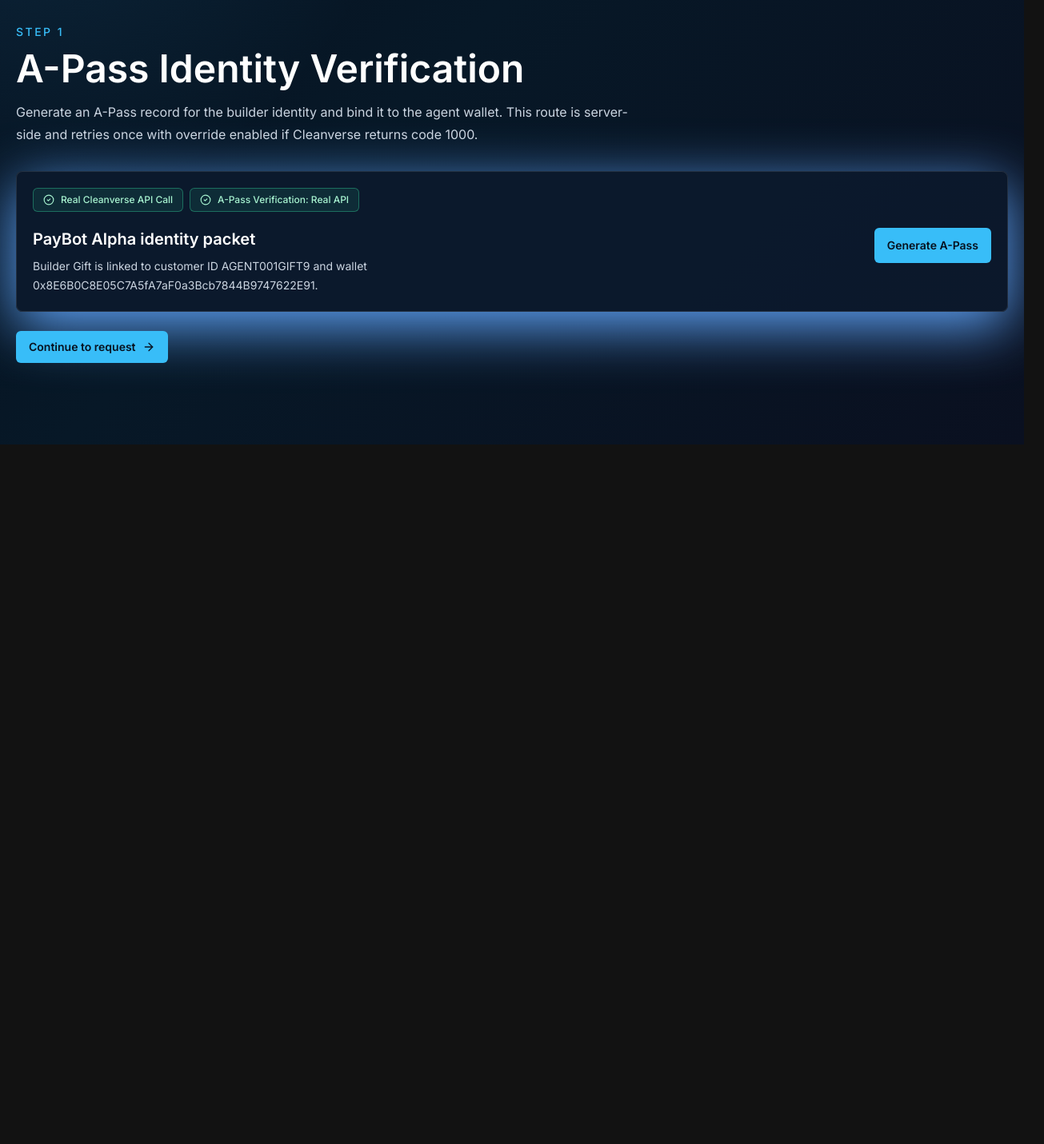
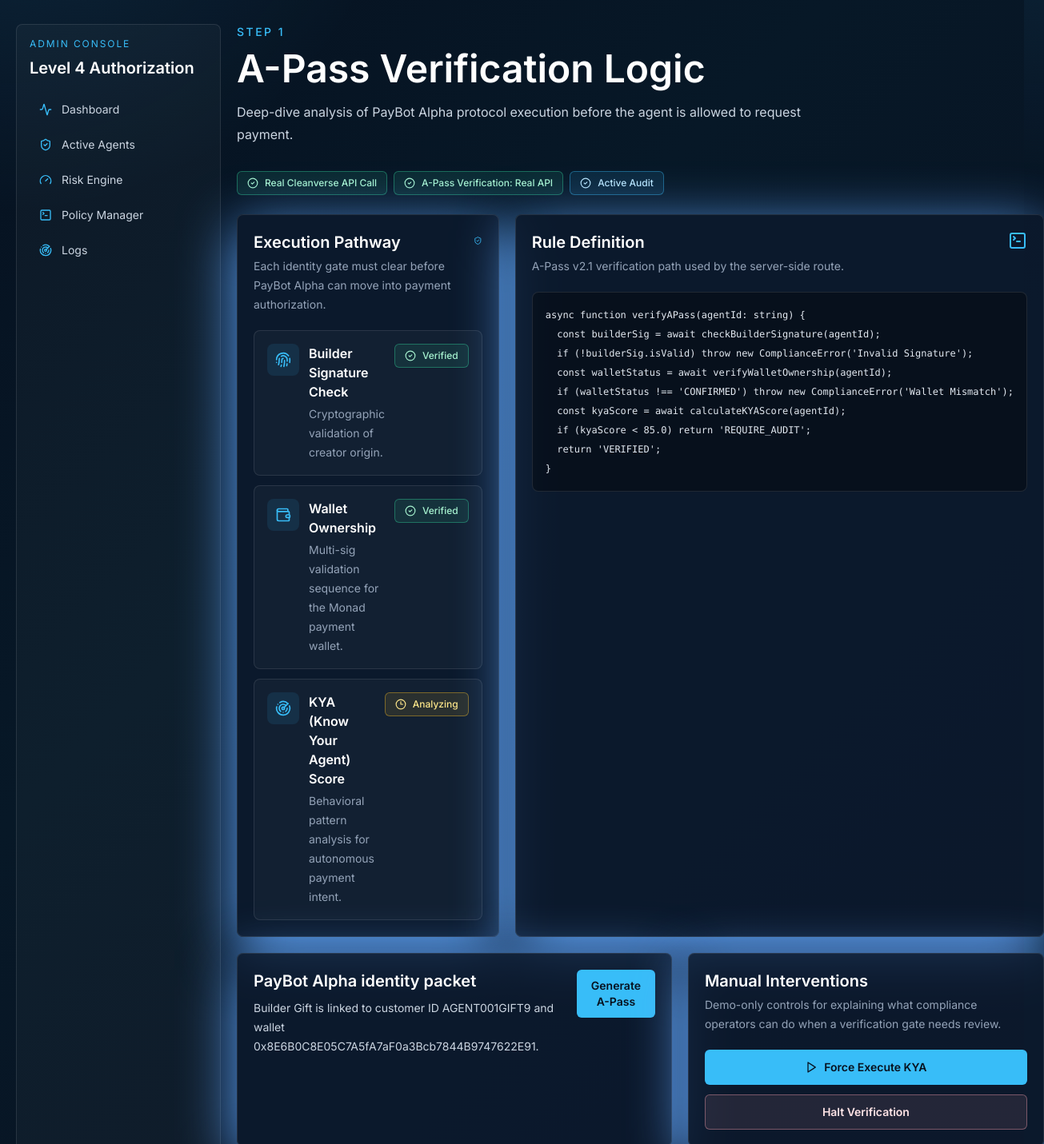
Before and after one commit to Kohap/agentpay-guardian, a Next.js app: page /verification in a window 1280 px wide. Shown: the part 244-1675 px from the top of the page at 80% size, 1305 px wide, since content can reach past the window. Before the commit the page ends 800 px from the top, so only its background shows below. Built offline with nearby package versions, Linux system fonts and the light colour scheme.

Commit message:
Apply verification logic UX design

```diff
--- a/app/verification/page.tsx
+++ b/app/verification/page.tsx
@@ -1,21 +1,168 @@
+import {
+  Activity,
+  Fingerprint,
+  Gauge,
+  Play,
+  Radar,
+  ShieldCheck,
+  TerminalSquare,
+  Wallet,
+} from "lucide-react";
 import { AppShell } from "@/components/shell";
 import { ActionPanel } from "@/components/action-panel";
-import { ApiLabel, PageHeader, Panel, PrimaryLink, StatusPill } from "@/components/ui";
+import {
+  ApiLabel,
+  PageHeader,
+  Panel,
+  PrimaryLink,
+  StatusPill,
+} from "@/components/ui";
 import { demoAgent } from "@/lib/demo-data";
+
+const pathway = [
+  {
+    title: "Builder Signature Check",
+    detail: "Cryptographic validation of creator origin.",
+    icon: Fingerprint,
+    status: "Verified",
+    tone: "success" as const,
+  },
+  {
+    title: "Wallet Ownership",
+    detail: "Multi-sig validation sequence for the Monad payment wallet.",
+    icon: Wallet,
+    status: "Verified",
+    tone: "success" as const,
+  },
+  {
+    title: "KYA (Know Your Agent) Score",
+    detail: "Behavioral pattern analysis for autonomous payment intent.",
+    icon: Radar,
+    status: "Analyzing",
+    tone: "warning" as const,
+  },
+];
+
+const ruleLines = [
+  "async function verifyAPass(agentId: string) {",
+  "  const builderSig = await checkBuilderSignature(agentId);",
+  "  if (!builderSig.isValid) throw new ComplianceError('Invalid Signature');",
+  "  const walletStatus = await verifyWalletOwnership(agentId);",
+  "  if (walletStatus !== 'CONFIRMED') throw new ComplianceError('Wallet Mismatch');",
+  "  const kyaScore = await calculateKYAScore(agentId);",
+  "  if (kyaScore < 85.0) return 'REQUIRE_AUDIT';",
+  "  return 'VERIFIED';",
+  "}",
+];
+
+const verificationNav = [
+  { label: "Dashboard", Icon: Activity },
+  { label: "Active Agents", Icon: ShieldCheck },
+  { label: "Risk Engine", Icon: Gauge },
+  { label: "Policy Manager", Icon: TerminalSquare },
+  { label: "Logs", Icon: Radar },
+];
 
 export default function VerificationPage() {
   return (
     <AppShell currentStep={1}>
+      <div className="grid gap-5 xl:grid-cols-[16rem_1fr]">
+        <aside className="rounded-lg border border-white/10 bg-white/[0.03] p-4">
+          <p className="text-xs uppercase tracking-[0.16em] text-electric">
+            Admin Console
+          </p>
+          <h2 className="mt-2 text-xl font-semibold text-white">
+            Level 4 Authorization
+          </h2>
+          <nav className="mt-5 space-y-2 text-sm">
+            {verificationNav.map(({ label, Icon }) => (
+              <div
+                key={label}
+                className="flex items-center gap-3 rounded-md px-3 py-2 text-slate-300 hover:bg-white/10"
+              >
+                <Icon className="h-4 w-4 text-electric" />
+                {label}
+              </div>
+            ))}
+          </nav>
+        </aside>
+
+        <div>
           <PageHeader
             eyebrow="Step 1"
-        title="A-Pass Identity Verification"
-        description="Generate an A-Pass record for the builder identity and bind it to the agent wallet. This route is server-side and retries once with override enabled if Cleanverse returns code 1000."
+            title="A-Pass Verification Logic"
+            description={`Deep-dive analysis of ${demoAgent.agentName} protocol execution before the agent is allowed to request payment.`}
           />
-      <Panel>
-        <div className="mb-5 flex flex-wrap gap-2">
+
+          <div className="mb-6 flex flex-wrap gap-2">
             <ApiLabel label="Real Cleanverse API Call" />
             <StatusPill ok label="A-Pass Verification: Real API" />
+            <StatusPill label="Active Audit" tone="info" />
           </div>
+
+          <section className="grid gap-5 xl:grid-cols-[0.9fr_1.1fr]">
+            <Panel>
+              <div className="mb-5 flex items-start justify-between gap-4">
+                <div>
+                  <h2 className="text-xl font-semibold text-white">
+                    Execution Pathway
+                  </h2>
+                  <p className="mt-1 text-sm leading-6 text-slate-400">
+                    Each identity gate must clear before PayBot Alpha can move
+                    into payment authorization.
+                  </p>
+                </div>
+                <ShieldCheck className="h-6 w-6 text-electric" />
+              </div>
+              <div className="space-y-3">
+                {pathway.map(({ title, detail, icon: Icon, status, tone }) => (
+                  <div
+                    key={title}
+                    className="rounded-lg border border-white/10 bg-white/[0.03] p-4"
+                  >
+                    <div className="flex items-start justify-between gap-3">
+                      <div className="flex gap-3">
+                        <span className="flex h-10 w-10 shrink-0 items-center justify-center rounded-lg bg-electric/10 text-electric">
+                          <Icon className="h-5 w-5" />
+                        </span>
+                        <div>
+                          <h3 className="font-semibold text-white">{title}</h3>
+                          <p className="mt-1 text-sm leading-6 text-slate-400">
+                            {detail}
+                          </p>
+                        </div>
+                      </div>
+                      <StatusPill label={status} tone={tone} />
+                    </div>
+                  </div>
+                ))}
+              </div>
+            </Panel>
+
+            <Panel>
+              <div className="mb-5 flex items-start justify-between gap-4">
+                <div>
+                  <h2 className="text-xl font-semibold text-white">
+                    Rule Definition
+                  </h2>
+                  <p className="mt-1 text-sm leading-6 text-slate-400">
+                    A-Pass v2.1 verification path used by the server-side route.
+                  </p>
+                </div>
+                <TerminalSquare className="h-6 w-6 text-electric" />
+              </div>
+              <pre className="overflow-x-auto rounded-lg border border-white/10 bg-black/35 p-4 text-xs leading-6 text-slate-200">
+                {ruleLines.map((line) => (
+                  <code key={line} className="block">
+                    {line}
+                  </code>
+                ))}
+              </pre>
+            </Panel>
+          </section>
+
+          <section className="mt-5 grid gap-5 xl:grid-cols-[1.1fr_0.9fr]">
+            <Panel>
               <ActionPanel
                 title={`${demoAgent.agentName} identity packet`}
                 description={`Builder ${demoAgent.builderName} is linked to customer ID ${demoAgent.customerId} and wallet ${demoAgent.walletAddress}.`}
@@ -23,8 +170,33 @@ export default function VerificationPage() {
                 buttonLabel="Generate A-Pass"
               />
             </Panel>
+
+            <Panel>
+              <div className="mb-5">
+                <h2 className="text-xl font-semibold text-white">
+                  Manual Interventions
+                </h2>
+                <p className="mt-1 text-sm leading-6 text-slate-400">
+                  Demo-only controls for explaining what compliance operators
+                  can do when a verification gate needs review.
+                </p>
+              </div>
+              <div className="grid gap-3">
+                <button className="inline-flex min-h-11 items-center justify-center gap-2 rounded-md bg-electric px-4 py-2.5 text-sm font-semibold text-ink hover:bg-sky-300">
+                  <Play className="h-4 w-4" />
+                  Force Execute KYA
+                </button>
+                <button className="inline-flex min-h-11 items-center justify-center rounded-md border border-rose-300/40 bg-rose-300/10 px-4 py-2.5 text-sm font-semibold text-rose-100 hover:bg-rose-300/20">
+                  Halt Verification
+                </button>
+              </div>
+            </Panel>
+          </section>
+
           <div className="mt-6">
             <PrimaryLink href="/payment">Continue to request</PrimaryLink>
+          </div>
+        </div>
       </div>
     </AppShell>
   );
```
Lines whose indentation alone changed are shown as unchanged.
